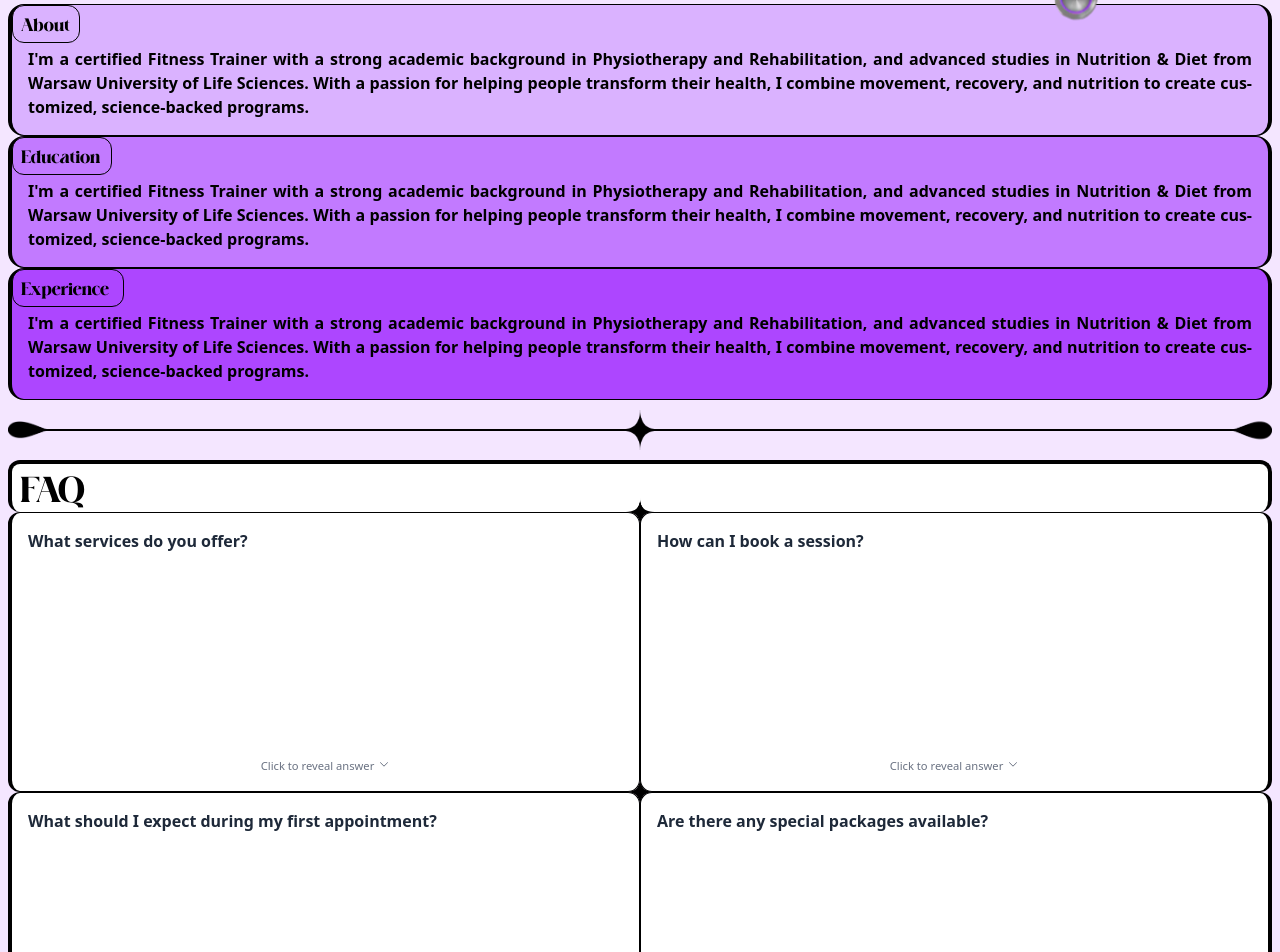
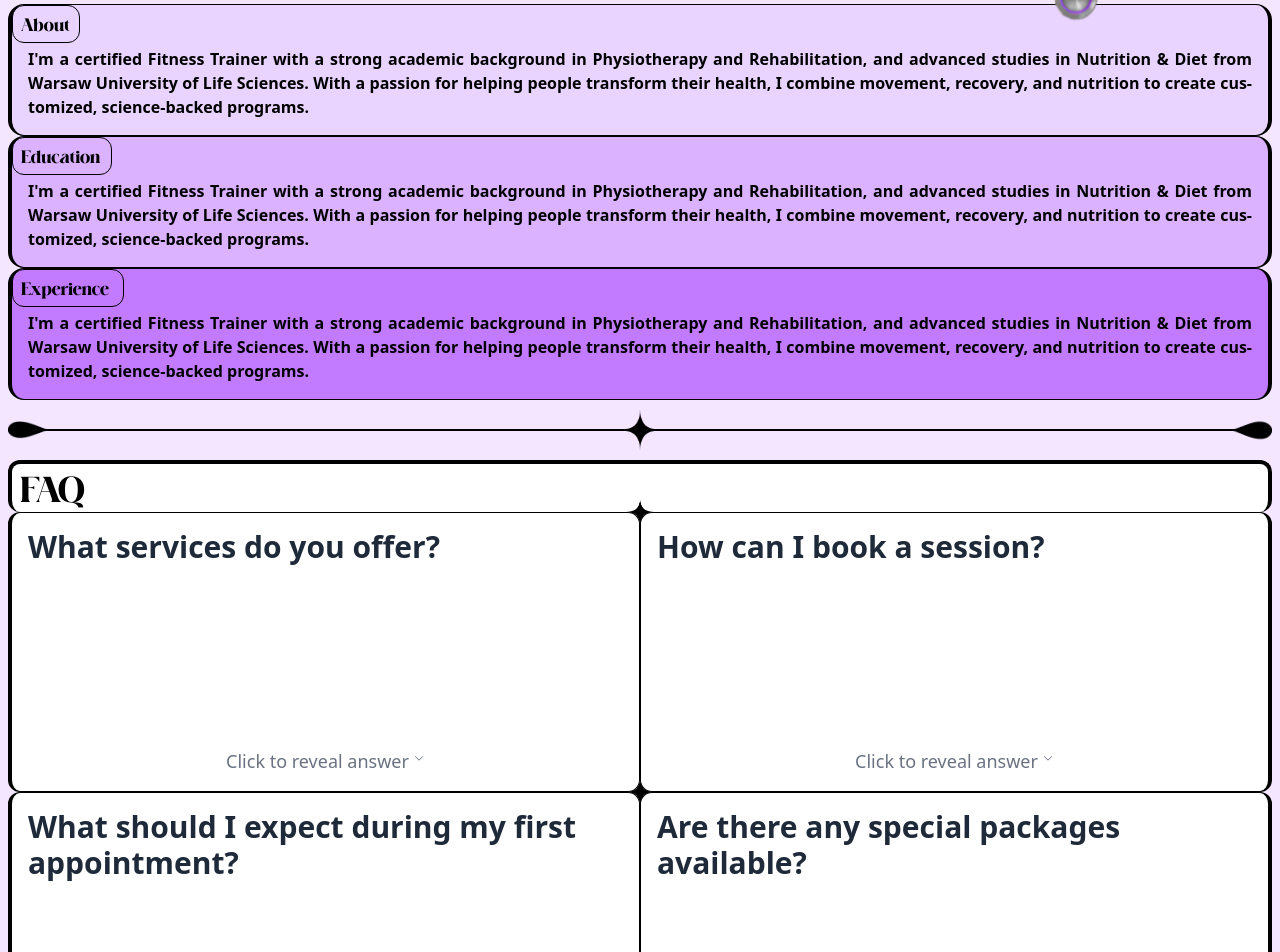
Before and after one commit to haithamexe/hajer-alkanani, a React (Vite) app: page / in a window 1280 px wide. Shown: the part 640-1592 px from the top of the page. Built offline with nearby package versions, Linux system fonts and the light colour scheme.

Commit message:
fixed some colors and added footer

```diff
--- a/src/pages/Home.jsx
+++ b/src/pages/Home.jsx
@@ -347,7 +347,7 @@ const Home = () => {
       id: 4,
       question: "Are there any special packages available?",
       answer:
-        "Yes! We offer various wellness packages including monthly memberships, couple's treatments, and seasonal specials. Contact us to learn about current promotions and discounts.",
+        "Yes! We offer various wellness pasjhd h kjashd kjahskj ahskj hh jkashd kjahs kjh jhaskjd haksd ackages including monthly memberships, couple's treatments, and seasonal specials. Contact us to learn about current promotions and discounts.",
     },
   ];
 
@@ -389,9 +389,9 @@ const Home = () => {
 
         <div className="w-[65%] md:w-[70%] lg:w-[77%] border-4 rounded-2xl p-4 border-y-4 border-r-1">
           <motion.h1
-            className="text-[3rem] leading-12 font-bold mb-4 font-arniya w-[20%]
-            md:text-[8rem] md:mb-6 md:leading-none
-            lg:text-[11rem] lg:mb-8 lg:leading-none
+            className="text-[13vw] leading-[13vw] font-bold mb-2 font-arniya w-[20%]
+            md:text-[8rem] md:mb-2 md:leading-none
+            lg:text-[11rem]  lg:leading-none
             z-10 relative"
             variants={motionVariants}
             initial="headingHidden"
@@ -401,7 +401,7 @@ const Home = () => {
             Hajer Alkanani
           </motion.h1>
           <motion.p
-            className="text-xl w-full"
+            className="text-md w-[95%] md:text-2xl"
             variants={motionVariants}
             initial="smallTextHidden"
             animate="smallTextVisible"
@@ -559,7 +559,7 @@ const Home = () => {
         >
           {/* About Section */}
           <div
-            className={`bg-purple-300 rounded-2xl border-4 border-y-1  transition-all duration-300 ${
+            className={`bg-purple-200 rounded-2xl border-4 border-y-1  transition-all duration-300 ${
               isSticky ? "sticky" : "relative"
             }`}
             style={isSticky ? { top: `${stickyOffset}px` } : {}}
@@ -591,7 +591,7 @@ const Home = () => {
 
           {/* Education Section */}
           <div
-            className={`bg-purple-400 rounded-2xl border-4 border-y-1 transition-all duration-300 ${
+            className={`bg-purple-300 rounded-2xl border-4 border-y-1 transition-all duration-300 ${
               isSticky ? "sticky" : "relative"
             }`}
             style={isSticky ? { top: `${stickyOffset + 45}px` } : {}}
@@ -623,7 +623,7 @@ const Home = () => {
 
           {/* Experience Section */}
           <div
-            className={`bg-purple-500 rounded-2xl border-4 border-y-1  transition-all duration-300 ${
+            className={`bg-purple-400 rounded-2xl border-4 border-y-1  transition-all duration-300 ${
               isSticky ? "sticky" : "relative"
             }`}
             style={isSticky ? { top: `${stickyOffset + 90}px` } : {}}
@@ -808,10 +808,10 @@ const Home = () => {
                     } rounded-xl transition-shadow duration-300 `}
                   >
                     <div className="flex flex-col justify-between  h-[100%]">
-                      <h1 className="font-bold text-[1rem] text-gray-800">
+                      <h1 className="font-bold text-[1rem] text-gray-800 md:text-3xl">
                         {faq.question}
                       </h1>
-                      <div className="text-[0.7rem] text-gray-500 flex items-center justify-center gap-1  ">
+                      <div className="text-[0.7rem] text-gray-500 flex items-center justify-center gap-1 md:text-lg ">
                         <span>Click to reveal answer</span>
                         <svg
                           className="w-3 h-3 animate-bounce"
@@ -834,10 +834,12 @@ const Home = () => {
                   <div
                     className={`absolute inset-0 w-full h-full backface-hidden rotate-y-180 bg-gradient-to-br border-1 border-accent ${
                       index % 3 === 0 ? "bg-purple-200  " : "bg-purple-300 "
-                    } p-4 rounded-xl  text-accent flex items-center justify-center`}
+                    } p-4 rounded-xl  text-accent flex justify-center overflow-auto`}
                   >
                     <div className="">
-                      <p className="text-[1rem] leading-4.5">{faq.answer}</p>
+                      <p className="text-[1rem] leading-4.5 md:text-2xl md:leading-7.5">
+                        {faq.answer}
+                      </p>
                     </div>
                   </div>
                 </div>
```
